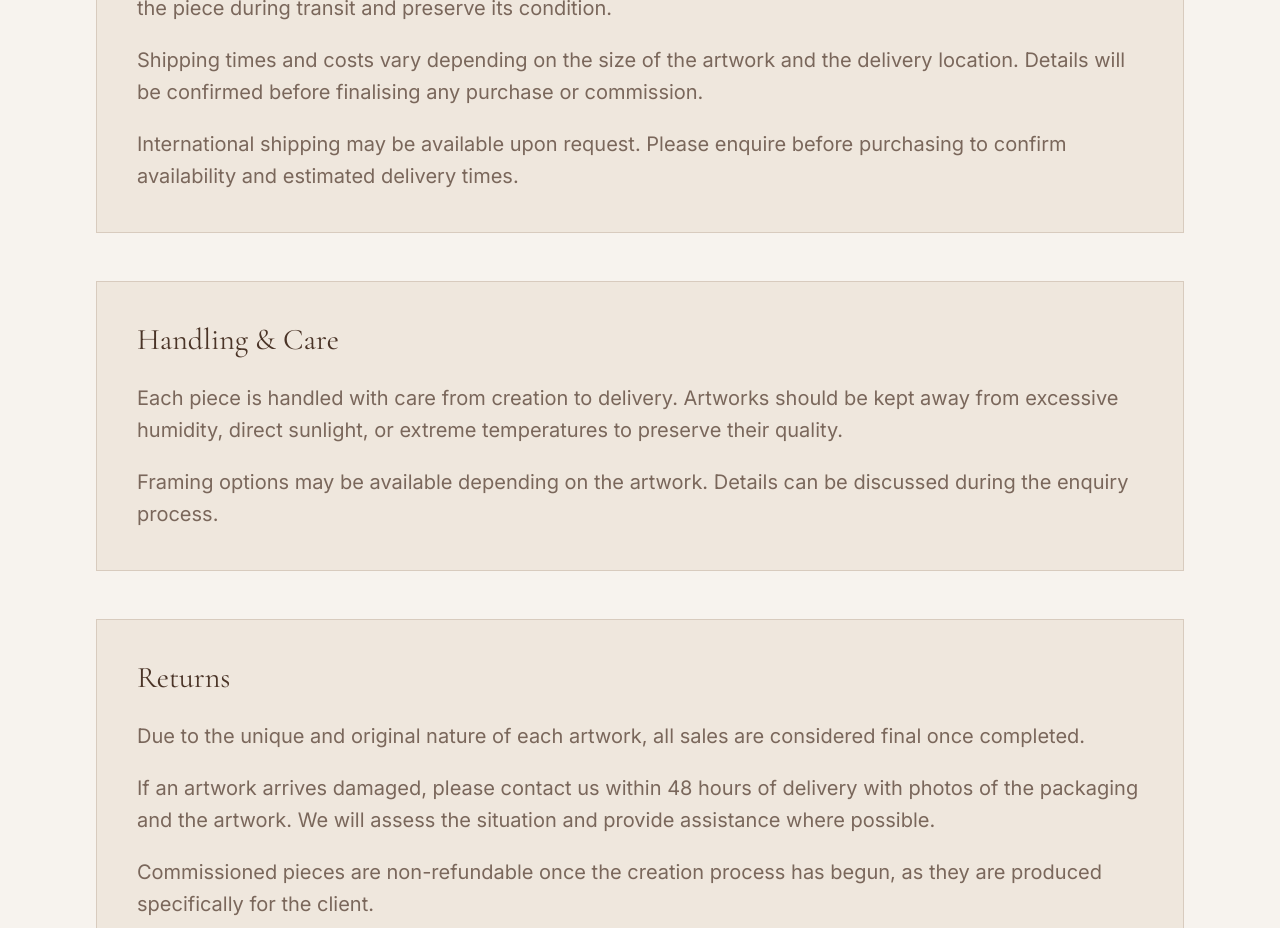
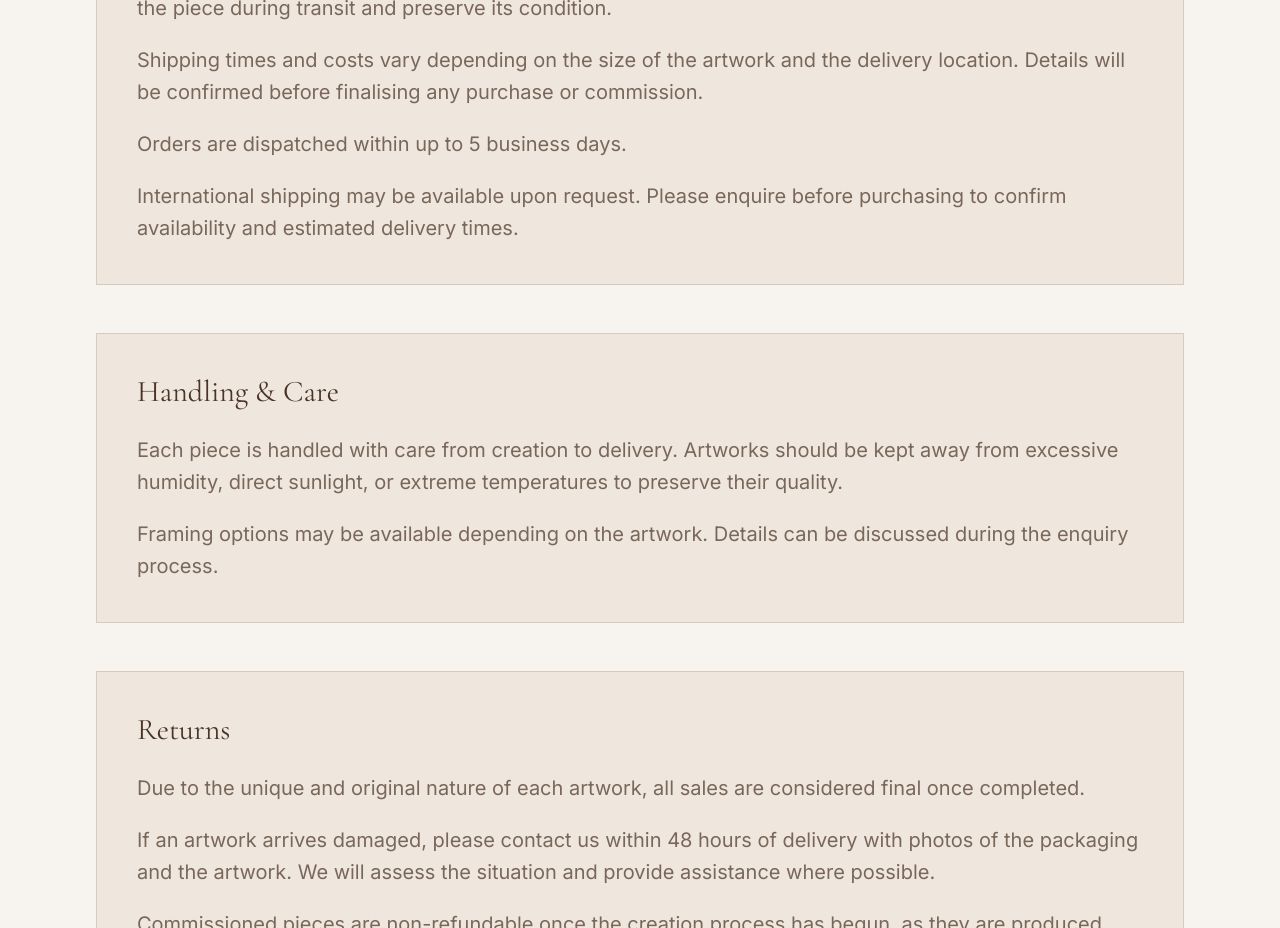
Before and after one commit to camilovettori/frequency-framed, a Next.js app: page /shipping-returns in a window 1280 px wide. Shown: the part 780-1708 px from the top of the page. Built offline with nearby package versions, Linux system fonts and the light colour scheme.

Commit message:
shippiment policy updated

```diff
--- a/app/shipping-returns/page.tsx
+++ b/app/shipping-returns/page.tsx
@@ -42,6 +42,8 @@ export default function ShippingReturnsPage() {
                 artwork and the delivery location. Details will be confirmed
                 before finalising any purchase or commission.
               </p>
+
+              <p>Orders are dispatched within up to 5 business days.</p>
 
               <p>
                 International shipping may be available upon request. Please
```
